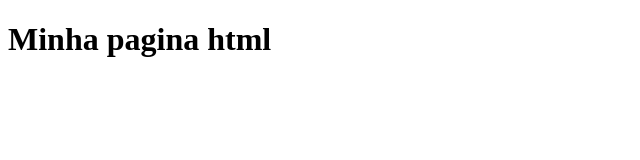
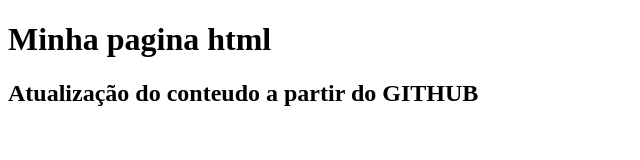
Before and after one commit to brunoSS07/gama-no-github, a plain HTML site: page index.html in a window 1280 px wide. Shown: the whole page, without its empty margins (0-640 px from the left). Drawn offline with Linux system fonts and the light colour scheme.

Commit message:
Atualização a partir do GITHUB

```diff
--- a/index.html
+++ b/index.html
@@ -9,6 +9,7 @@
 <body>
 
     <h1>Minha pagina html</h1>
+    <h2> Atualização do conteudo a partir do GITHUB</h2>
 
 </body>
 </html>
```
